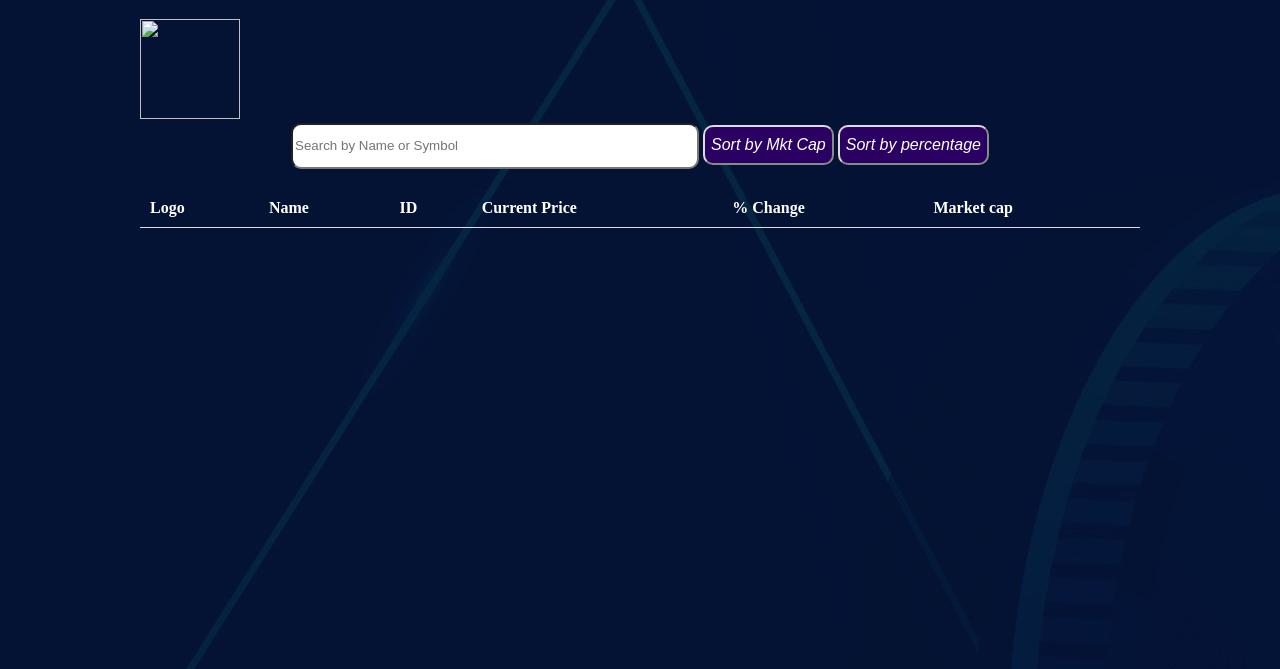
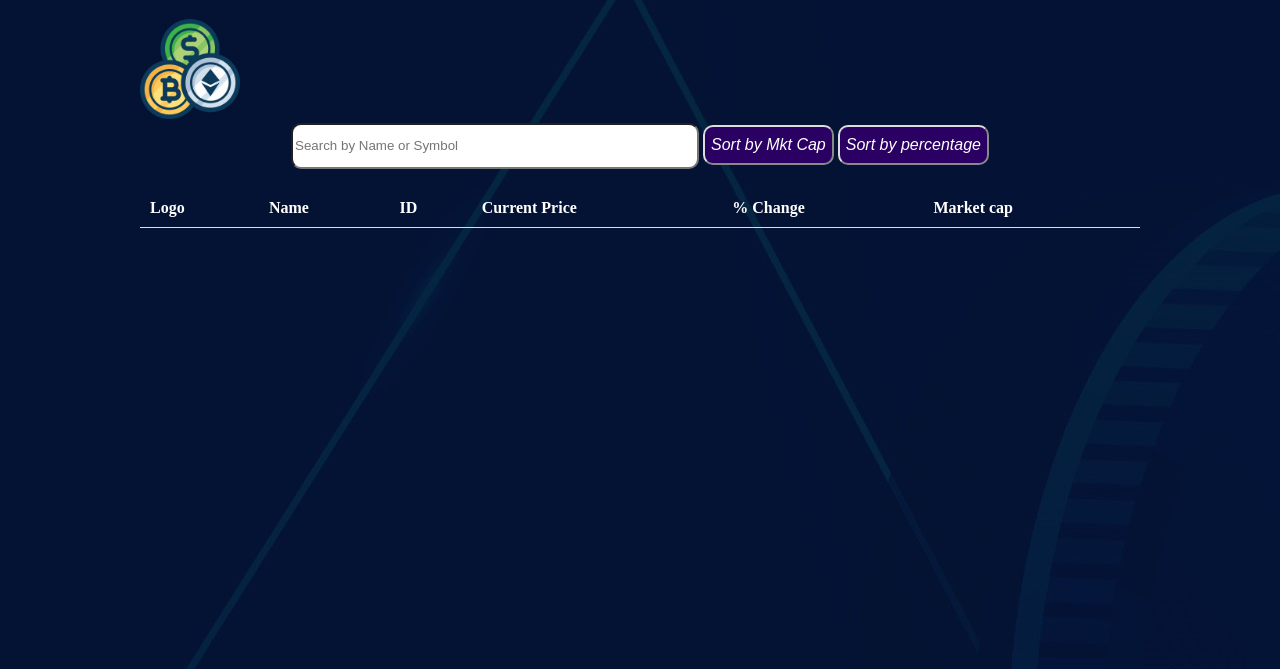
Before and after one commit to barcode007/Coins_data_fetch, a plain HTML site: page index.html in a window 1280 px wide. Shown: the part 131-800 px from the top of the page. Drawn offline with Linux system fonts and the light colour scheme; no server answers.

Commit message:
added files 1

```diff
--- a/index.html
+++ b/index.html
@@ -8,7 +8,7 @@
 </head>
 <body>
     <div class="container">
-        <h1>Market Coin Data</h1><img id="onlyimg" src="../Coin_data_fetch/fav.png">
+        <h1>Market Coin Data</h1><img id="onlyimg" src="../Coins_data_fetch/fav.png">
         <div class="buttons">
             <!-- <button id="fetch-button">Fetch Data</button> -->
           <input type="text" id="search-input" placeholder="Search by Name or Symbol">
```
